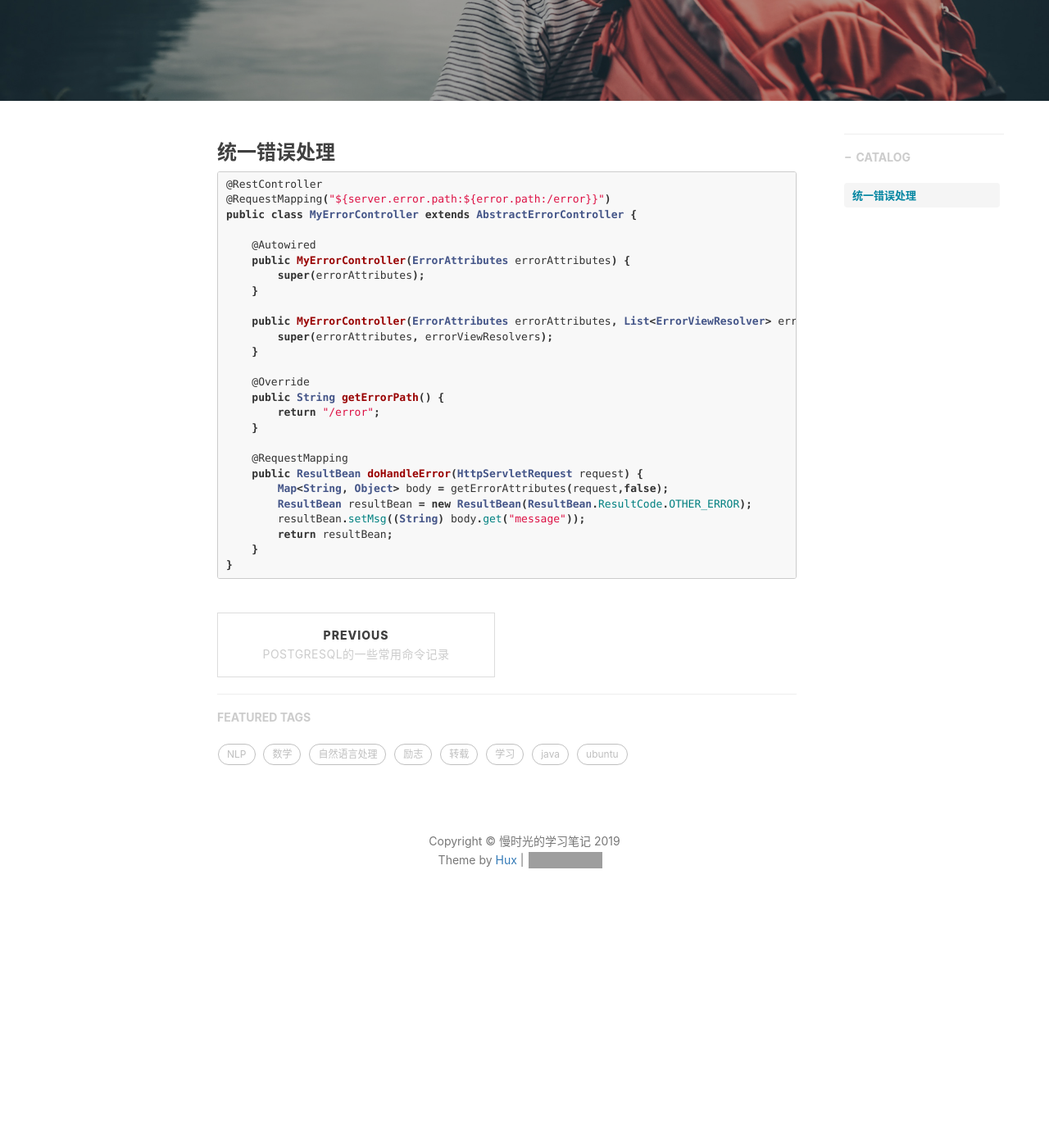
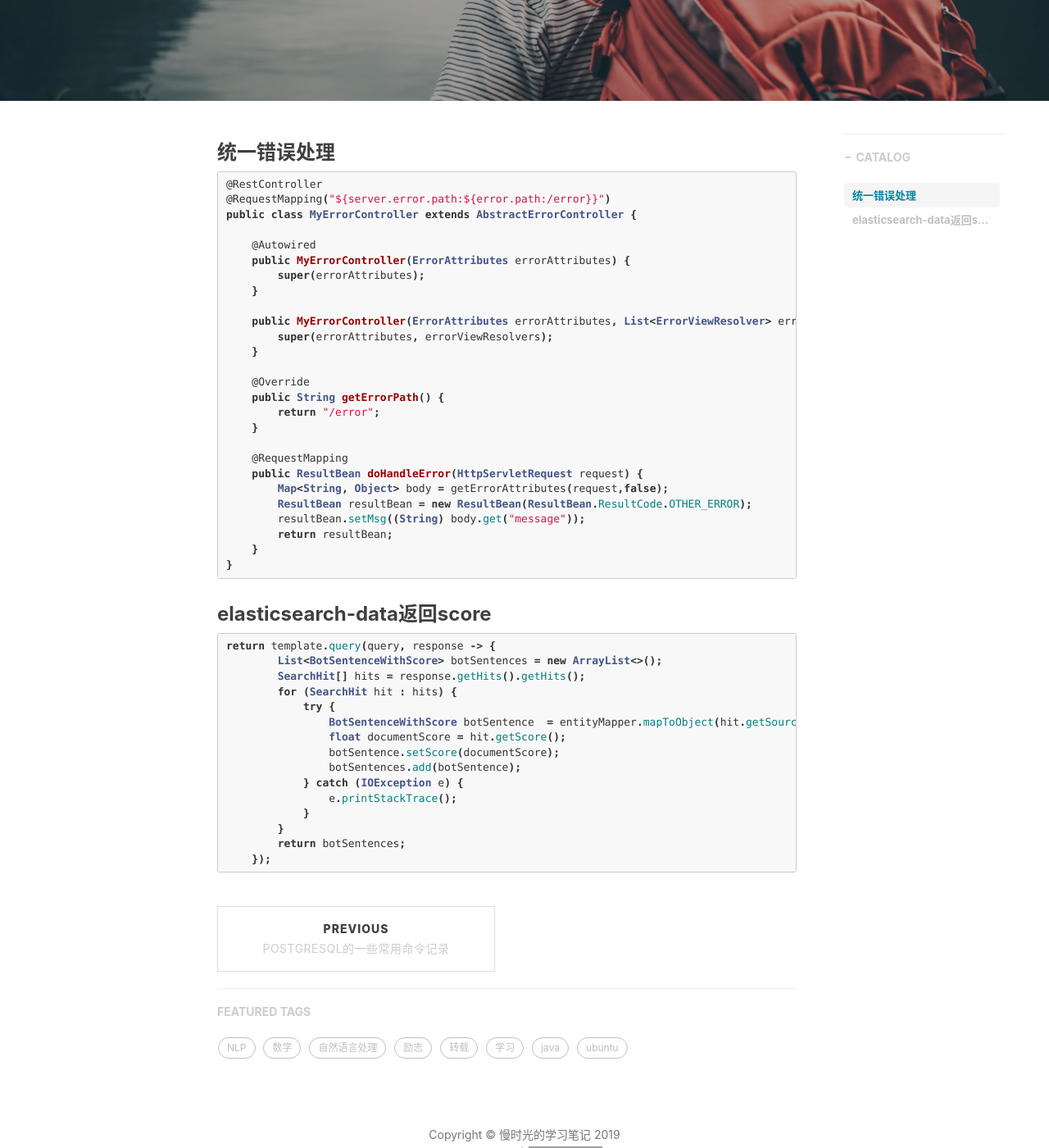
Before and after one commit to msg901216/msg901216.github.io, a Jekyll site: the page built from _posts/2019/JAVA/2019-01-04-java-notes.md, in a window 1280 px wide and 1400 px high, scrolled down 400 px. Shown: the whole window at 82% size. Built offline with Jekyll 4.4.1, drawn with Linux system fonts in a browser that asks for light colours; nearby versions of some CDN libraries; comment, search, counter and statistics services are not loaded; before the commit the page ends 1553 px from its top, so only the background shows below that; grey boxes are pictures that could not be loaded.

Commit message:
Update 2019-01-04-java-notes.md

````diff
--- a/_posts/2019/JAVA/2019-01-04-java-notes.md
+++ b/_posts/2019/JAVA/2019-01-04-java-notes.md
@@ -44,3 +44,23 @@ public class MyErrorController extends AbstractErrorController {
     }
 }
 ```
+
+### elasticsearch-data返回score
+
+```java
+return template.query(query, response -> {
+        List<BotSentenceWithScore> botSentences = new ArrayList<>();
+        SearchHit[] hits = response.getHits().getHits();
+        for (SearchHit hit : hits) {
+            try {
+                BotSentenceWithScore botSentence  = entityMapper.mapToObject(hit.getSourceAsString(), BotSentenceWithScore.class);
+                float documentScore = hit.getScore();
+                botSentence.setScore(documentScore);
+                botSentences.add(botSentence);
+            } catch (IOException e) {
+                e.printStackTrace();
+            }
+        }
+        return botSentences;
+    });
+```
````
